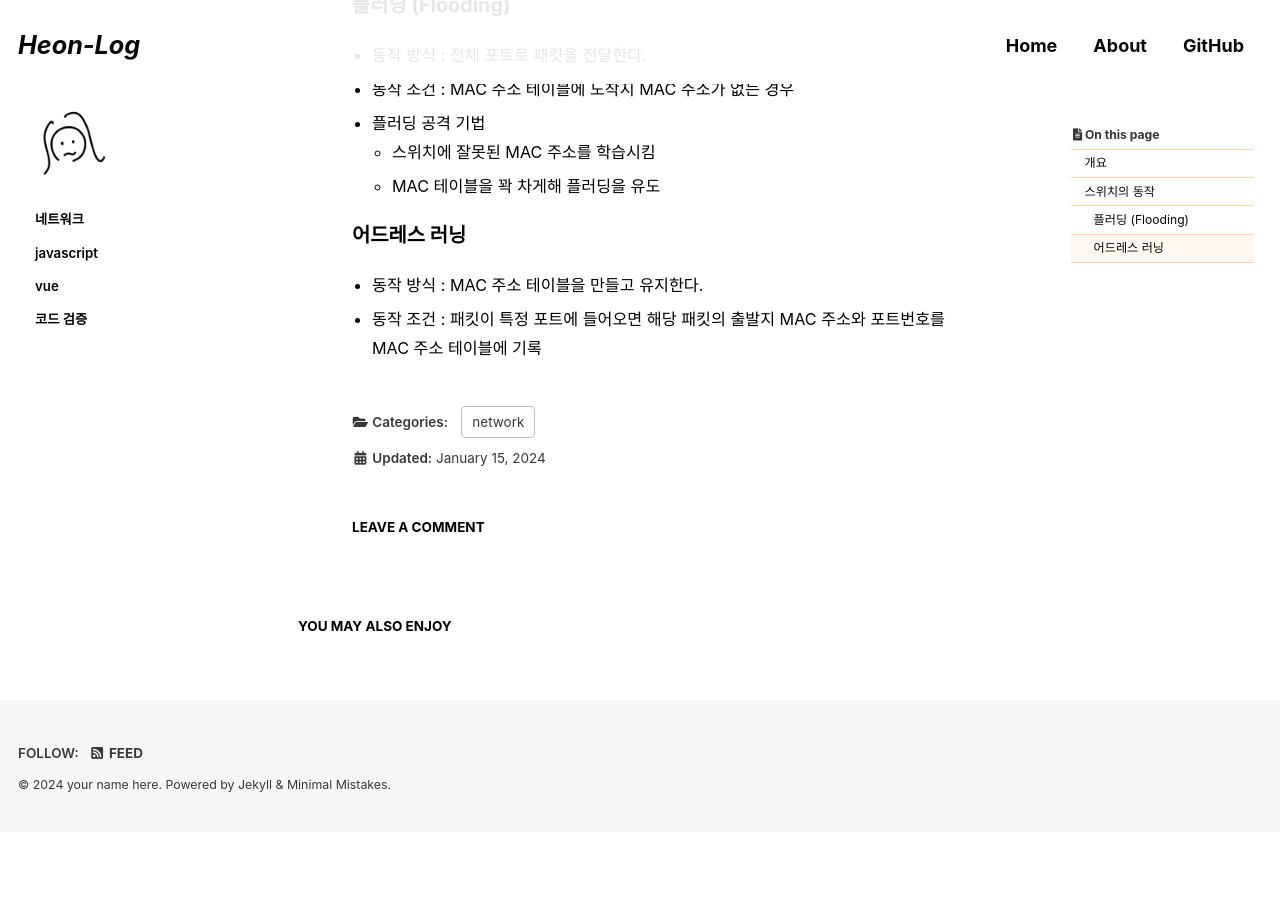
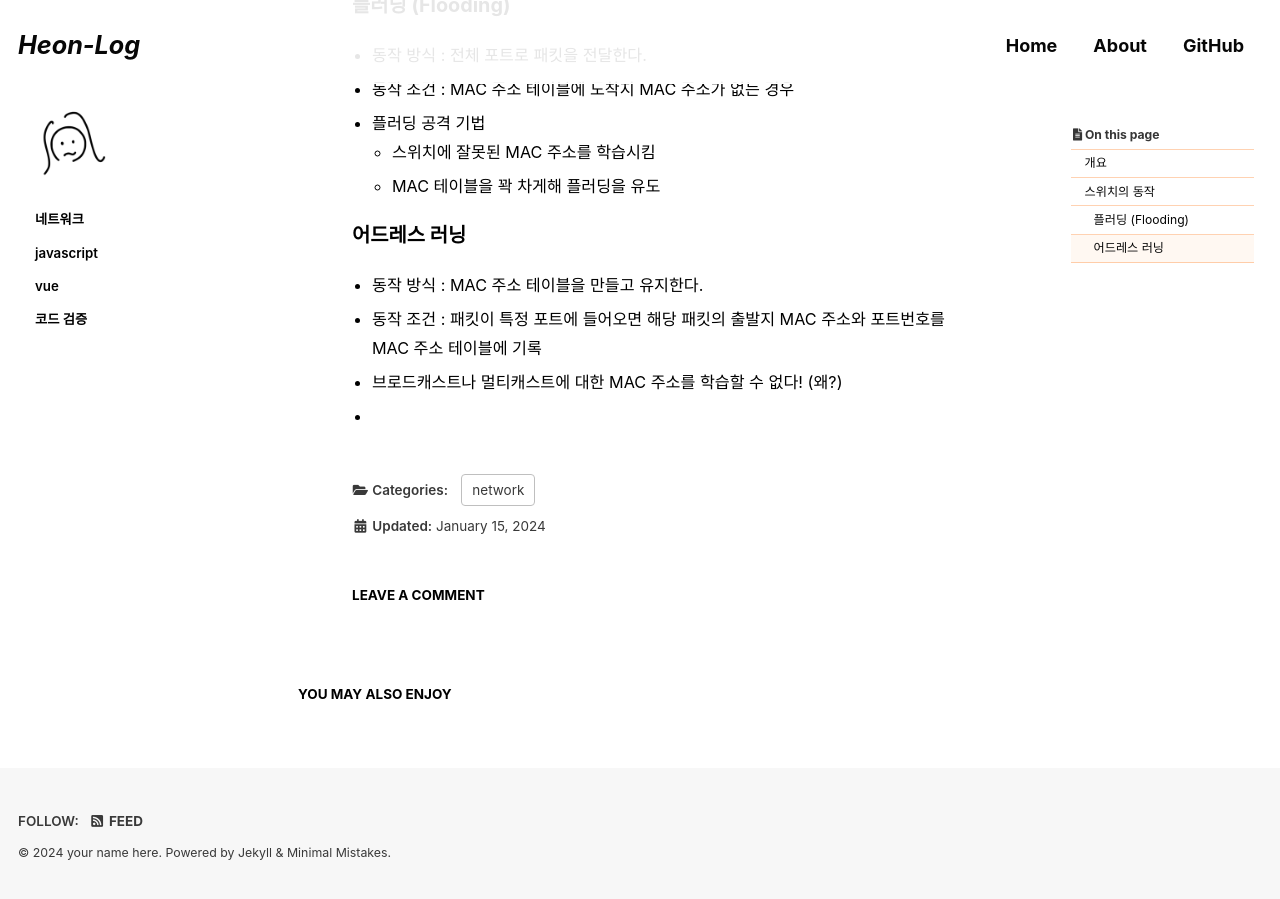
Before and after one commit to choiiis/minimal-mistakes-choiiis-customized, a Jekyll site: the page built from _posts/2024-01-15-network-switch.md, in a window 1280 px wide and 900 px high, scrolled down 1300 px. Built offline with Jekyll 4.4.1, drawn with Linux system fonts in a browser that asks for light colours; cached includes are drawn as plain includes; some web fonts are replaced; comment, search, counter and statistics services are not loaded; before the commit the page ends 2132 px from its top, so only the background shows below that.

Commit message:
_posts/2024-01-15-network-switch.md updated from https://stackedit.io/

```diff
--- a/_posts/2024-01-15-network-switch.md
+++ b/_posts/2024-01-15-network-switch.md
@@ -66,9 +66,11 @@ published: true
 ### 어드레스 러닝
 * 동작 방식 : MAC 주소 테이블을 만들고 유지한다.
 * 동작 조건 : 패킷이 특정 포트에 들어오면 해당 패킷의 출발지 MAC 주소와 포트번호를 MAC 주소 테이블에 기록
+* 브로드캐스트나 멀티캐스트에 대한 MAC 주소를 학습할 수 없다! (왜?)
+*
 
 
 
 <!--stackedit_data:
-eyJoaXN0b3J5IjpbNjA2MTY5NzQ5LC05ODg1OTcxODldfQ==
+eyJoaXN0b3J5IjpbMTkyNjMxOTk2OSwtOTg4NTk3MTg5XX0=
 -->
```
